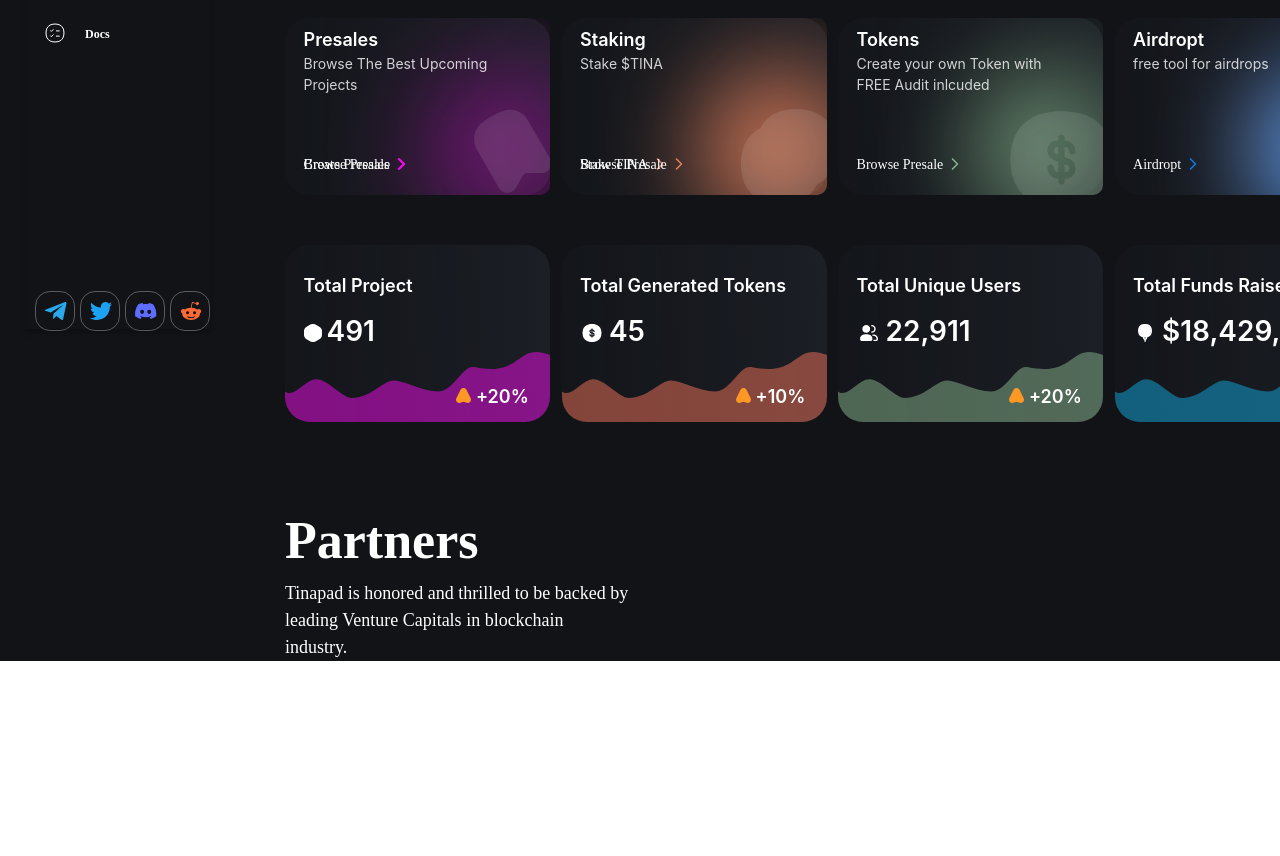
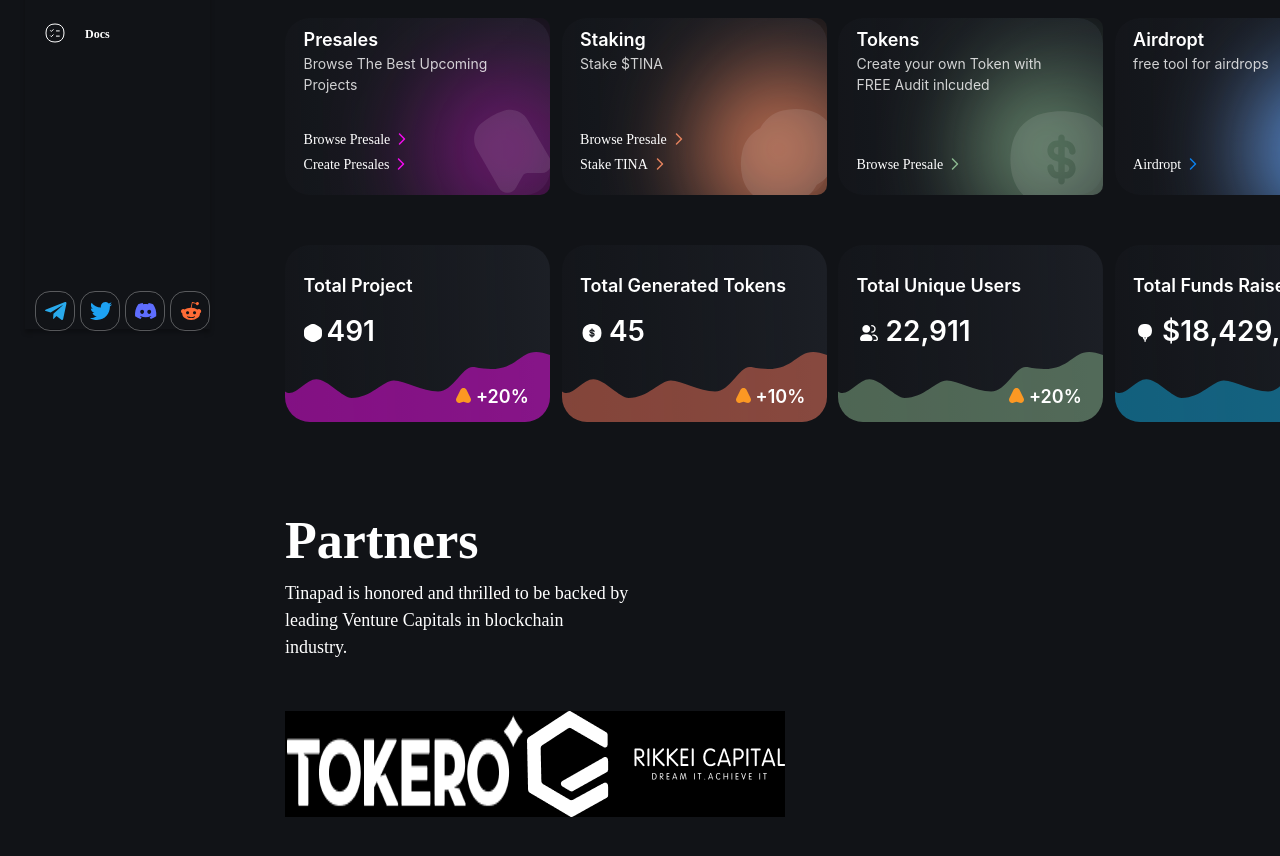
Before and after one commit to wiki-protopia/Tina-Tailwind-1.0, a React (Create React App) app: page / in a window 1280 px wide. Shown: the part 580-1436 px from the top of the page. Before the commit the page ends 1241 px from the top, so only its background shows below. Built offline with nearby package versions, Linux system fonts and the light colour scheme.

Commit message:
correct some again.

```diff
--- a/src/Components/Upcard/index.js
+++ b/src/Components/Upcard/index.js
@@ -14,10 +14,10 @@
           {item.description}
         </p>
         {item.submenu.map((sub) => (
-          <div class="absolute flex bottom-0 left-0]" key={sub.id}>
+          // <div class="absolute flex bottom-0 left-0 mb-[25px]" key={sub.id}>
+          //   <p class={`text-[14px] tracking-normal text-left text-[${sub.color}] mt-[2px]`}>
+          <div class={`absolute flex bottom-0 left-0 mb-[${25*(sub.id-1)}px]`} key={sub.id}>
             <p class={`text-[14px] tracking-normal text-left text-[${sub.color}] mt-[2px]`}>
-          {/* <div class={`absolute flex bottom-0 left-0 mb-[${25*(sub.id-1)}px]`} key={sub.id}>
-            <p class={`text-[14px] tracking-normal text-left text-[${sub.color}] mt-[2px]`}> */}
               {sub.title}
             </p>
             <svg
--- a/src/data/index.js
+++ b/src/data/index.js
@@ -254,22 +254,22 @@
                 id: 1,
                 imgsrc: tokero_icon,
             },
-            {
-                id: 2,
-                imgsrc: rikkei_icon,
-            },
-            {
-                id: 3,
-                imgsrc: elrond_icon,
-            },
-            {
-                id: 4,
-                imgsrc: codevix,
-            },
-            {
-                id: 5,
-                imgsrc: copper,
-            },
+            // {
+            //     id: 2,
+            //     imgsrc: rikkei_icon,
+            // },
+            // {
+            //     id: 3,
+            //     imgsrc: elrond_icon,
+            // },
+            // {
+            //     id: 4,
+            //     imgsrc: codevix,
+            // },
+            // {
+            //     id: 5,
+            //     imgsrc: copper,
+            // },
         ],
     },
 }
--- a/src/sections/mainsection/Section3/index.js
+++ b/src/sections/mainsection/Section3/index.js
@@ -1,8 +1,10 @@
 import React from "react";
 
-import { mockdata } from "data";
+import { mockdata } from "data"
 import tokero_icon from "images/tokero_icon.svg"
-
+import rikkei_icon from "images/rikkei_icon.svg"
+import tokero_img from "images/tokero_test.png"
+import rekkei_img from "images/rikkei_test.png"
 
 const Section3 = () => {
   return (
@@ -14,16 +16,29 @@
         Tinapad is honored and thrilled to be backed by leading Venture Capitals
         in blockchain industry.
       </p>
-      {/* <div class="flex mt-[50px] mb-[55px]">
-        {mockdata.mainsection.partnerdata.map((item) => (
+      <div class="flex mt-[50px] mb-[55px]">
+        {/* {mockdata.mainsection.partnerdata.map((item) => (
           <object
             type="image/svg+xml"
-            class="mr-[10%]"
+            class="mr-[5px]"
             data={item.imgsrc}
             key={item.id}
           ></object>
-        ))}
-      </div> */}
+        ))} */}
+        {/* <object
+          type="image/svg+xml"
+          class="mr-[5px]"
+          data={tokero_icon}
+        ></object>
+        <object
+          type="image/svg+xml"
+          class="mr-[5px]"
+          data={rikkei_icon}
+        ></object> */}
+        <img src={tokero_img}></img>
+        <img src={rekkei_img}></img>
+
+      </div>
     </div>
   );
 };
```
Also changed, not shown: src/images/rikkei_test.png (added), src/images/tokero_test.png (added).
